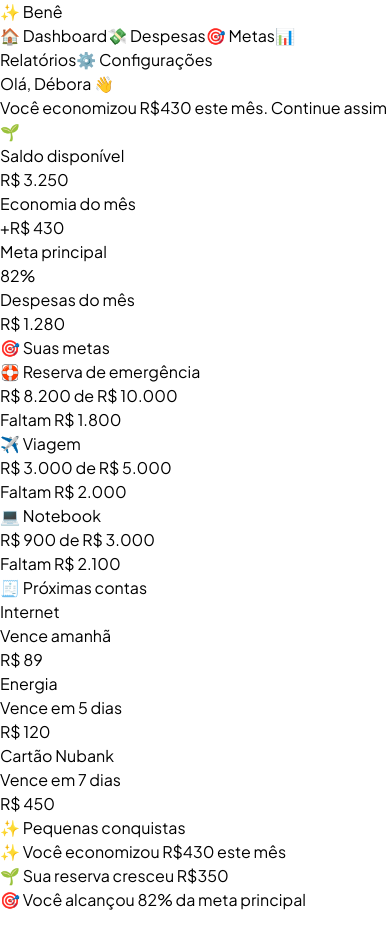
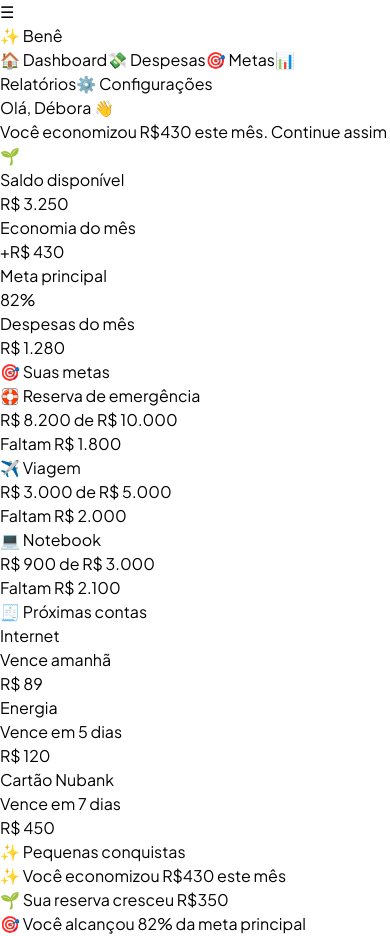
Before and after one commit to deborajaldir/bene-ai-frontend, a React (Vite) app: page /dashboard in a window 390 px wide. Before the commit the page ends 912 px from the top, so only its background shows below. Built offline with nearby package versions, Linux system fonts and the light colour scheme.

Commit message:
feat: add responsive mobile navigation menu

```diff
--- a/src/components/Layout.jsx
+++ b/src/components/Layout.jsx
@@ -1,8 +1,34 @@
+import { useState } from "react"
 import Sidebar from "./Sidebar"
 
 function Layout({ children }) {
+
+    const [menuAberto, setMenuAberto] = useState(false)
+
     return (
         <div className="min-h-screen bg-gradient-to-br from-[#E8DEAF] via-[#ECE2B8] to-[#E3D6A2] p-4 lg:p-8">
+
+            <div className="lg:hidden mb-4">
+
+                <button
+                    onClick={() => setMenuAberto(!menuAberto)}
+                    className="bg-white/60 backdrop-blur-xl rounded-2xl px-4 py-3 text-2xl"
+                >
+                    ☰
+                </button>
+                {
+                    menuAberto && (
+
+                        <div className="lg:hidden bg-white/60 backdrop-blur-xl rounded-[30px] p-4 mb-4">
+
+                            <Sidebar  mobile />
+
+                        </div>
+
+                    )
+                }
+
+            </div>
 
             <div className="max-w-[1400px] mx-auto flex gap-6">
 
--- a/src/components/Sidebar.jsx
+++ b/src/components/Sidebar.jsx
@@ -1,9 +1,14 @@
 import { Link } from "react-router-dom"
 
-function Sidebar() {
+function Sidebar({ mobile = false }) {
     return (
-        <aside className="hidden lg:flex w-[260px] bg-white/30 backdrop-blur-xl rounded-[36px] border border-white/30 p-6 flex-col">
-
+        <aside
+            className={
+                mobile
+                    ? "flex flex-col"
+                    : "hidden lg:flex w-[260px] bg-white/30 backdrop-blur-xl rounded-[36px] border border-white/30 p-6 flex-col"
+            }
+        >
             <h1 className="text-3xl font-extrabold text-[#4B4B4B]">
                 ✨ Benê
             </h1>
```
